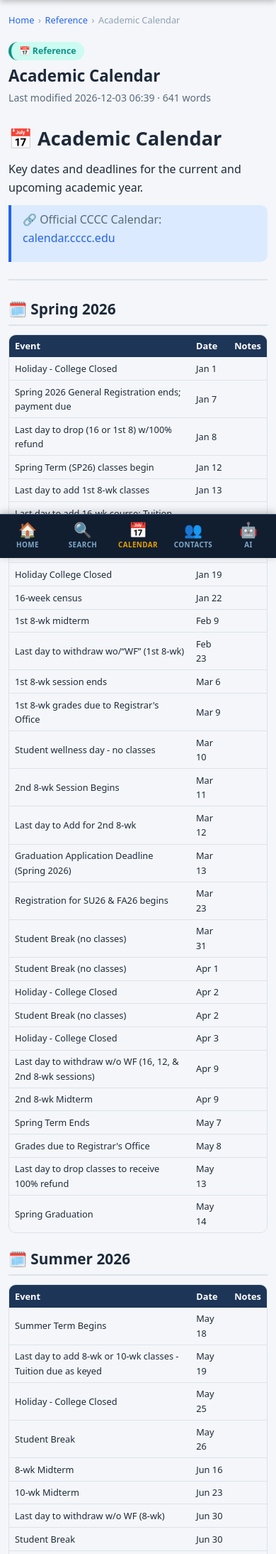
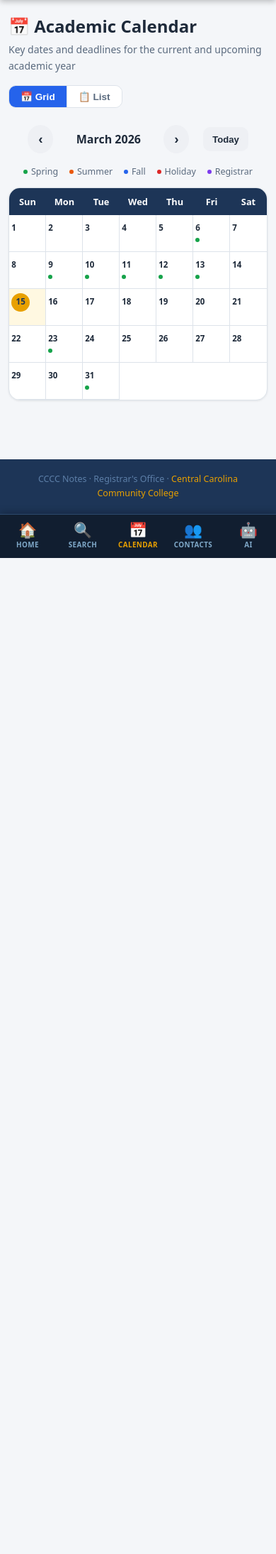
Before and after one commit to JeffreyLebowsk1/work-notes, a Flask app: page /calendar in a window 390 px wide. Shown: the part 58-2247 px from the top of the page at 71% size. After the commit the page ends 844 px from the top, so only its background shows below. Run offline with Flask 3, Linux system fonts and the light colour scheme; some libraries are stand-ins or nearby versions.

Commit message:
Add grid calendar view with toggle, fix requests lint issue
- New calendar.html template with interactive monthly grid view
- Grid/List toggle lets user switch between visual calendar and markdown list
- Color-coded dots by section (Spring/Summer/Fall/Holiday/Registrar)
- Click a day to see events, today highlighted with gold badge
- Month navigation with prev/next/today buttons
- Calendar CSS with responsive mobile layout and dark mode support
- Replaced requests library with stdlib urllib.request in QR route

```diff
--- a/tools/app.py
+++ b/tools/app.py
@@ -18,6 +18,7 @@ import sys
 import threading
 import time
 import urllib.parse
+import urllib.request
 import webbrowser
 from pathlib import Path
 
@@ -830,23 +831,84 @@ def api_ask():
 # ---------------------------------------------------------------------------
 
 
+def _parse_calendar_events() -> list[dict]:
+    """Parse academic-calendar.md and return structured event dicts."""
+    cal_path = REPO_ROOT / "academic-calendar.md"
+    if not cal_path.exists():
+        return []
+    text = cal_path.read_text(encoding="utf-8", errors="replace")
+    MONTHS = {
+        "jan": 1, "feb": 2, "mar": 3, "apr": 4, "may": 5, "jun": 6,
+        "jul": 7, "aug": 8, "sep": 9, "oct": 10, "nov": 11, "dec": 12,
+        "january": 1, "february": 2, "march": 3, "april": 4, "june": 6,
+        "july": 7, "august": 8, "september": 9, "october": 10,
+        "november": 11, "december": 12,
+    }
+    events: list[dict] = []
+    current_year = None
+    current_section = ""
+    for line in text.splitlines():
+        stripped = line.strip()
+        # Detect section headings: ## 🗓️ Spring 2026, ## 🏖️ Holiday ...
+        if stripped.startswith("##") and not stripped.startswith("###"):
+            ym = re.search(r"(\d{4})", stripped)
+            if ym:
+                current_year = int(ym.group(1))
+            sm = re.search(r"[🗓📌🏖️]\s*(.+)", stripped)
+            if sm:
+                current_section = sm.group(1).strip()
+            elif stripped.lstrip("#").strip():
+                current_section = stripped.lstrip("#").strip()
+            continue
+        if not stripped.startswith("|") or "---" in stripped or not current_year:
+            continue
+        parts = [p.strip() for p in stripped.split("|") if p.strip()]
+        if len(parts) < 2 or parts[0] in ("Event", "Task", "Holiday"):
+            continue
+        event_name = parts[0]
+        date_str = parts[1]
+        notes = parts[2] if len(parts) > 2 else ""
+        # "Jan 1" or "January 1, 2026"
+        dm = re.match(r"(\w+)\s+(\d{1,2})", date_str)
+        if not dm:
+            continue
+        month_str = dm.group(1).lower()
+        day = int(dm.group(2))
+        month = MONTHS.get(month_str)
+        if not month:
+            continue
+        # If date string contains a year, use it instead
+        ym2 = re.search(r"(\d{4})", date_str)
+        year = int(ym2.group(1)) if ym2 else current_year
+        try:
+            from datetime import date as _date
+            d = _date(year, month, day)
+            events.append({
+                "date": d.isoformat(),
+                "name": event_name,
+                "notes": notes,
+                "section": current_section,
+            })
+        except ValueError:
+            pass
+    return events
+
+
 @app.route("/calendar")
 def calendar_page():
-    """Render the academic calendar as a standalone page."""
+    """Render the academic calendar with grid and list views."""
     cal_path = REPO_ROOT / "academic-calendar.md"
     if not cal_path.exists():
         return render_template("404.html"), 404
     content_html = _render_markdown(
         cal_path.read_text(encoding="utf-8", errors="replace")
     )
+    import json
+    events = _parse_calendar_events()
     return render_template(
-        "note.html",
-        note=_parse_note(cal_path),
+        "calendar.html",
         content_html=content_html,
-        section_key="",
-        meta={"title": "Reference", "icon": "📅", "color": "teal", "description": ""},
-        prev_note=None,
-        next_note=None,
+        events_json=json.dumps(events),
     )
 
 
@@ -924,8 +986,8 @@ def api_advisor_qr():
     directory_url = f"https://www.cccc.edu/faculty-staff-directory/{slug}"
     # Clean, minimal styling — no logo/circle modules that hurt scannability
     try:
-        import requests as req
-        payload = {
+        import json as _json
+        payload = _json.dumps({
             "data": directory_url,
             "fg_color": "#1d3557",
             "bg_color": "#FFFFFF",
@@ -934,10 +996,15 @@ def api_advisor_qr():
             "error_correction": "M",
             "box_size": 10,
             "border": 2,
-        }
-        resp = req.post("http://localhost:8080/api/qr/text", json=payload, timeout=10)
-        resp.raise_for_status()
-        return Response(resp.content, mimetype="image/png")
+        }).encode()
+        req = urllib.request.Request(
+            "http://localhost:8080/api/qr/text",
+            data=payload,
+            headers={"Content-Type": "application/json"},
+            method="POST",
+        )
+        with urllib.request.urlopen(req, timeout=10) as resp:
+            return Response(resp.read(), mimetype="image/png")
     except Exception:
         return Response(_1x1, mimetype="image/png")
 
--- a/tools/static/css/style.css
+++ b/tools/static/css/style.css
@@ -690,6 +690,213 @@ body { overflow-x: hidden; width: 100%; }
   .section-content td { padding: .35rem .5rem; }
 }
 
+/* ---- Calendar grid ---- */
+.calendar-container { max-width: 960px; }
+.calendar-header {
+  display: flex;
+  justify-content: space-between;
+  align-items: flex-start;
+  gap: 1rem;
+  margin-bottom: 1.5rem;
+  flex-wrap: wrap;
+}
+.calendar-header h1 { font-size: 1.5rem; font-weight: 800; margin: 0; }
+.calendar-subtitle { font-size: .875rem; color: var(--text-muted); margin-top: .2rem; }
+.calendar-view-toggle {
+  display: flex;
+  gap: 0;
+  border: 1.5px solid var(--border);
+  border-radius: var(--radius);
+  overflow: hidden;
+  flex-shrink: 0;
+}
+.btn-toggle {
+  padding: .45rem 1rem;
+  font-size: .85rem;
+  font-weight: 600;
+  background: var(--surface);
+  border: none;
+  cursor: pointer;
+  color: var(--text-muted);
+  transition: background .15s, color .15s;
+}
+.btn-toggle:not(:last-child) { border-right: 1.5px solid var(--border); }
+.btn-toggle.active {
+  background: var(--blue);
+  color: #fff;
+}
+.btn-toggle:hover:not(.active) { background: var(--bg); }
+.calendar-nav {
+  display: flex;
+  align-items: center;
+  justify-content: center;
+  gap: .5rem;
+  margin-bottom: 1rem;
+}
+.calendar-nav h2 {
+  font-size: 1.15rem;
+  font-weight: 700;
+  min-width: 180px;
+  text-align: center;
+}
+.calendar-nav .btn-nav {
+  width: 36px;
+  height: 36px;
+  display: flex;
+  align-items: center;
+  justify-content: center;
+  font-size: 1.2rem;
+  padding: 0;
+  border-radius: 50%;
+}
+.calendar-legend {
+  display: flex;
+  gap: 1rem;
+  flex-wrap: wrap;
+  justify-content: center;
+  margin-bottom: .75rem;
+  font-size: .78rem;
+  color: var(--text-muted);
+}
+.legend-item {
+  display: flex;
+  align-items: center;
+  gap: .3rem;
+}
+.cal-grid {
+  background: var(--surface);
+  border: 1.5px solid var(--border);
+  border-radius: var(--radius-lg);
+  overflow: hidden;
+  box-shadow: var(--shadow-sm);
+}
+.cal-weekdays {
+  display: grid;
+  grid-template-columns: repeat(7, 1fr);
+  background: var(--navy);
+  color: #fff;
+  font-weight: 700;
+  font-size: .8rem;
+  text-align: center;
+}
+.cal-weekdays > div { padding: .55rem .25rem; }
+.cal-days {
+  display: grid;
+  grid-template-columns: repeat(7, 1fr);
+}
+.cal-day {
+  min-height: 70px;
+  padding: .35rem .4rem;
+  border-right: 1px solid var(--border);
+  border-bottom: 1px solid var(--border);
+  position: relative;
+  cursor: default;
+  transition: background .12s;
+}
+.cal-day:nth-child(7n) { border-right: none; }
+.cal-day.empty { background: var(--bg); cursor: default; }
+.cal-day.has-events { cursor: pointer; }
+.cal-day.has-events:hover { background: var(--blue-light); }
+.cal-day.today {
+  background: var(--gold-light);
+}
+.cal-day.today .cal-day-num {
+  background: var(--gold);
+  color: var(--navy);
+  border-radius: 50%;
+  width: 26px;
+  height: 26px;
+  display: inline-flex;
+  align-items: center;
+  justify-content: center;
+  font-weight: 800;
+}
+.cal-day-num {
+  font-size: .82rem;
+  font-weight: 600;
+  color: var(--text);
+  display: inline-block;
+  margin-bottom: .15rem;
+}
+.cal-dots {
+  display: flex;
+  flex-wrap: wrap;
+  gap: 3px;
+  margin-top: 2px;
+}
+.cal-dot {
+  width: 8px;
+  height: 8px;
+  border-radius: 50%;
+  flex-shrink: 0;
+}
+.dot-spring   { background: var(--green); }
+.dot-summer   { background: var(--orange); }
+.dot-fall     { background: var(--blue); }
+.dot-holiday  { background: #dc2626; }
+.dot-registrar { background: var(--purple); }
+.dot-default  { background: var(--teal); }
+.cal-more {
+  font-size: .65rem;
+  color: var(--text-muted);
+  font-weight: 700;
+  line-height: 8px;
+}
+.day-events {
+  display: none;
+  margin-top: 1rem;
+  background: var(--surface);
+  border: 1.5px solid var(--border);
+  border-radius: var(--radius-lg);
+  padding: 1rem 1.25rem;
+  box-shadow: var(--shadow-sm);
+}
+.day-events h3 {
+  font-size: 1rem;
+  font-weight: 700;
+  margin-bottom: .65rem;
+  color: var(--text);
+}
+.day-events-list {
+  list-style: none;
+  padding: 0;
+  margin: 0;
+  display: flex;
+  flex-direction: column;
+  gap: .45rem;
+}
+.day-event-item {
+  display: flex;
+  align-items: flex-start;
+  gap: .6rem;
+  padding: .45rem 0;
+  border-bottom: 1px solid var(--border);
+}
+.day-event-item:last-child { border-bottom: none; }
+.day-event-item .cal-dot {
+  margin-top: 6px;
+  flex-shrink: 0;
+}
+.day-event-notes {
+  font-size: .83rem;
+  color: var(--text-muted);
+}
+.day-event-section {
+  display: block;
+  font-size: .73rem;
+  color: var(--text-light);
+  font-weight: 600;
+  margin-top: .1rem;
+}
+
+@media (max-width: 640px) {
+  .cal-day { min-height: 52px; padding: .25rem .2rem; }
+  .cal-day-num { font-size: .72rem; }
+  .cal-dot { width: 6px; height: 6px; }
+  .calendar-nav h2 { font-size: 1rem; min-width: 140px; }
+  .calendar-header { flex-direction: column; }
+}
+
 /* ---- Dark mode ---- */
 [data-theme="dark"] {
   --bg:            #1a2030;
--- /dev/null
+++ b/tools/templates/calendar.html
@@ -0,0 +1,204 @@
+{% extends "base.html" %}
+{% block title %}Academic Calendar — CCCC Notes{% endblock %}
+
+{% block content %}
+<div class="page-container calendar-container">
+    <div class="calendar-header">
+        <div>
+            <h1>📅 Academic Calendar</h1>
+            <p class="calendar-subtitle">Key dates and deadlines for the current and upcoming academic year</p>
+        </div>
+        <div class="calendar-view-toggle">
+            <button class="btn-toggle active" data-view="grid" title="Grid view">📅 Grid</button>
+            <button class="btn-toggle" data-view="list" title="List view">📋 List</button>
+        </div>
+    </div>
+
+    <!-- Grid View -->
+    <div id="calendar-grid-view" class="calendar-view">
+        <div class="calendar-nav">
+            <button id="prev-month" class="btn btn-nav" aria-label="Previous month">‹</button>
+            <h2 id="month-title"></h2>
+            <button id="next-month" class="btn btn-nav" aria-label="Next month">›</button>
+            <button id="today-btn" class="btn btn-secondary btn-sm" style="margin-left:.75rem;">Today</button>
+        </div>
+
+        <div class="calendar-legend">
+            <span class="legend-item"><span class="cal-dot dot-spring"></span> Spring</span>
+            <span class="legend-item"><span class="cal-dot dot-summer"></span> Summer</span>
+            <span class="legend-item"><span class="cal-dot dot-fall"></span> Fall</span>
+            <span class="legend-item"><span class="cal-dot dot-holiday"></span> Holiday</span>
+            <span class="legend-item"><span class="cal-dot dot-registrar"></span> Registrar</span>
+        </div>
+
+        <div class="cal-grid">
+            <div class="cal-weekdays">
+                <div>Sun</div><div>Mon</div><div>Tue</div><div>Wed</div><div>Thu</div><div>Fri</div><div>Sat</div>
+            </div>
+            <div id="cal-days" class="cal-days"></div>
+        </div>
+
+        <div id="day-events" class="day-events"></div>
+    </div>
+
+    <!-- List View -->
+    <div id="calendar-list-view" class="calendar-view" style="display:none;">
+        <div class="section-content note-content">{{ content_html }}</div>
+    </div>
+</div>
+{% endblock %}
+
+{% block scripts %}
+<script>
+(function() {
+    var EVENTS = {{ events_json|safe }};
+    var MONTHS = ['January','February','March','April','May','June',
+                  'July','August','September','October','November','December'];
+    var curYear, curMonth;
+
+    function init() {
+        var today = new Date();
+        curYear = today.getFullYear();
+        curMonth = today.getMonth();
+        renderGrid();
+    }
+
+    function sectionClass(section) {
+        if (!section) return 'dot-default';
+        var s = section.toLowerCase();
+        if (s.indexOf('spring') !== -1) return 'dot-spring';
+        if (s.indexOf('summer') !== -1) return 'dot-summer';
+        if (s.indexOf('fall') !== -1) return 'dot-fall';
+        if (s.indexOf('holiday') !== -1) return 'dot-holiday';
+        if (s.indexOf('registrar') !== -1) return 'dot-registrar';
+        return 'dot-default';
+    }
+
+    function renderGrid() {
+        document.getElementById('month-title').textContent = MONTHS[curMonth] + ' ' + curYear;
+        var container = document.getElementById('cal-days');
+        container.innerHTML = '';
+        var firstDay = new Date(curYear, curMonth, 1).getDay();
+        var daysInMonth = new Date(curYear, curMonth + 1, 0).getDate();
+        var today = new Date();
+        var isCurrentMonth = today.getFullYear() === curYear && today.getMonth() === curMonth;
+
+        var monthEvents = EVENTS.filter(function(e) {
+            var d = new Date(e.date + 'T00:00:00');
+            return d.getFullYear() === curYear && d.getMonth() === curMonth;
+        });
+
+        // Empty cells for padding
+        for (var i = 0; i < firstDay; i++) {
+            var empty = document.createElement('div');
+            empty.className = 'cal-day empty';
+            container.appendChild(empty);
+        }
+
+        for (var day = 1; day <= daysInMonth; day++) {
+            var cell = document.createElement('div');
+            cell.className = 'cal-day';
+            var dateStr = curYear + '-' + String(curMonth + 1).padStart(2, '0') + '-' + String(day).padStart(2, '0');
+            var dayEvts = monthEvents.filter(function(e) { return e.date === dateStr; });
+
+            if (isCurrentMonth && day === today.getDate()) {
+                cell.classList.add('today');
+            }
+
+            var num = document.createElement('span');
+            num.className = 'cal-day-num';
+            num.textContent = day;
+            cell.appendChild(num);
+
+            if (dayEvts.length > 0) {
+                cell.classList.add('has-events');
+                var dots = document.createElement('div');
+                dots.className = 'cal-dots';
+                var shown = dayEvts.slice(0, 3);
+                shown.forEach(function(e) {
+                    var dot = document.createElement('span');
+                    dot.className = 'cal-dot ' + sectionClass(e.section);
+                    dot.title = e.name;
+                    dots.appendChild(dot);
+                });
+                if (dayEvts.length > 3) {
+                    var more = document.createElement('span');
+                    more.className = 'cal-more';
+                    more.textContent = '+' + (dayEvts.length - 3);
+                    dots.appendChild(more);
+                }
+                cell.appendChild(dots);
+                (function(ds, devts) {
+                    cell.addEventListener('click', function() { showDayEvents(ds, devts); });
+                })(dateStr, dayEvts);
+            }
+            container.appendChild(cell);
+        }
+
+        // Auto-show today's events on initial load
+        if (isCurrentMonth) {
+            var todayStr = curYear + '-' + String(curMonth + 1).padStart(2, '0') + '-' + String(today.getDate()).padStart(2, '0');
+            var todayEvts = monthEvents.filter(function(e) { return e.date === todayStr; });
+            if (todayEvts.length > 0) showDayEvents(todayStr, todayEvts);
+        }
+    }
+
+    function showDayEvents(dateStr, events) {
+        var container = document.getElementById('day-events');
+        var d = new Date(dateStr + 'T00:00:00');
+        var dayName = d.toLocaleDateString('en-US', { weekday: 'long', month: 'long', day: 'numeric', year: 'numeric' });
+        var html = '<h3>' + dayName + '</h3><ul class="day-events-list">';
+        events.forEach(function(e) {
+            html += '<li class="day-event-item">';
+            html += '<span class="cal-dot ' + sectionClass(e.section) + '"></span>';
+            html += '<div><strong>' + escapeHtml(e.name) + '</strong>';
+            if (e.notes) html += '<span class="day-event-notes"> — ' + escapeHtml(e.notes) + '</span>';
+            html += '<span class="day-event-section">' + escapeHtml(e.section) + '</span>';
+            html += '</div></li>';
+        });
+        html += '</ul>';
+        container.innerHTML = html;
+        container.style.display = 'block';
+    }
+
+    function escapeHtml(text) {
+        var div = document.createElement('div');
+        div.appendChild(document.createTextNode(text));
+        return div.innerHTML;
+    }
+
+    // View toggle
+    document.querySelectorAll('.btn-toggle').forEach(function(btn) {
+        btn.addEventListener('click', function() {
+            document.querySelectorAll('.btn-toggle').forEach(function(b) { b.classList.remove('active'); });
+            btn.classList.add('active');
+            var view = btn.getAttribute('data-view');
+            document.getElementById('calendar-grid-view').style.display = view === 'grid' ? '' : 'none';
+            document.getElementById('calendar-list-view').style.display = view === 'list' ? '' : 'none';
+        });
+    });
+
+    // Month navigation
+    document.getElementById('prev-month').addEventListener('click', function() {
+        curMonth--;
+        if (curMonth < 0) { curMonth = 11; curYear--; }
+        renderGrid();
+        document.getElementById('day-events').style.display = 'none';
+    });
+    document.getElementById('next-month').addEventListener('click', function() {
+        curMonth++;
+        if (curMonth > 11) { curMonth = 0; curYear++; }
+        renderGrid();
+        document.getElementById('day-events').style.display = 'none';
+    });
+    document.getElementById('today-btn').addEventListener('click', function() {
+        var today = new Date();
+        curYear = today.getFullYear();
+        curMonth = today.getMonth();
+        renderGrid();
+    });
+
+    init();
+})();
+</script>
+{% endblock %}
```
